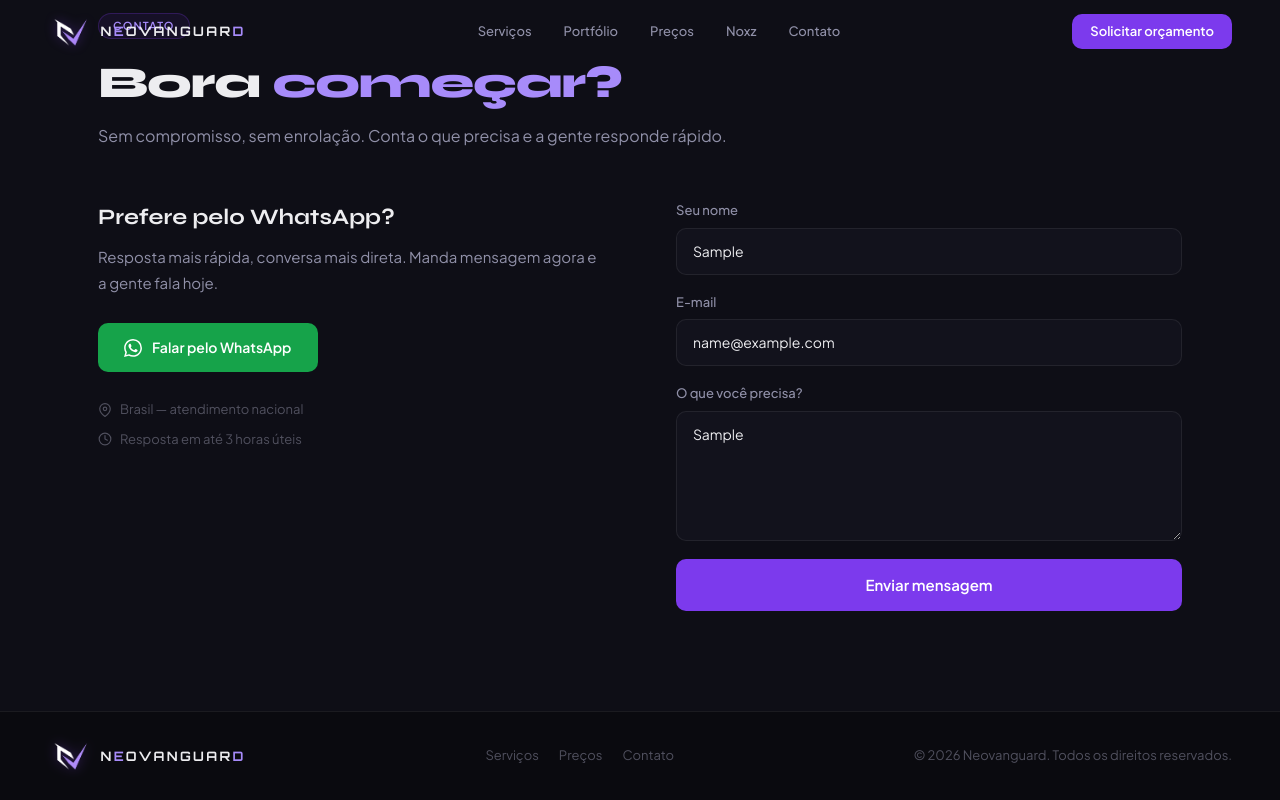
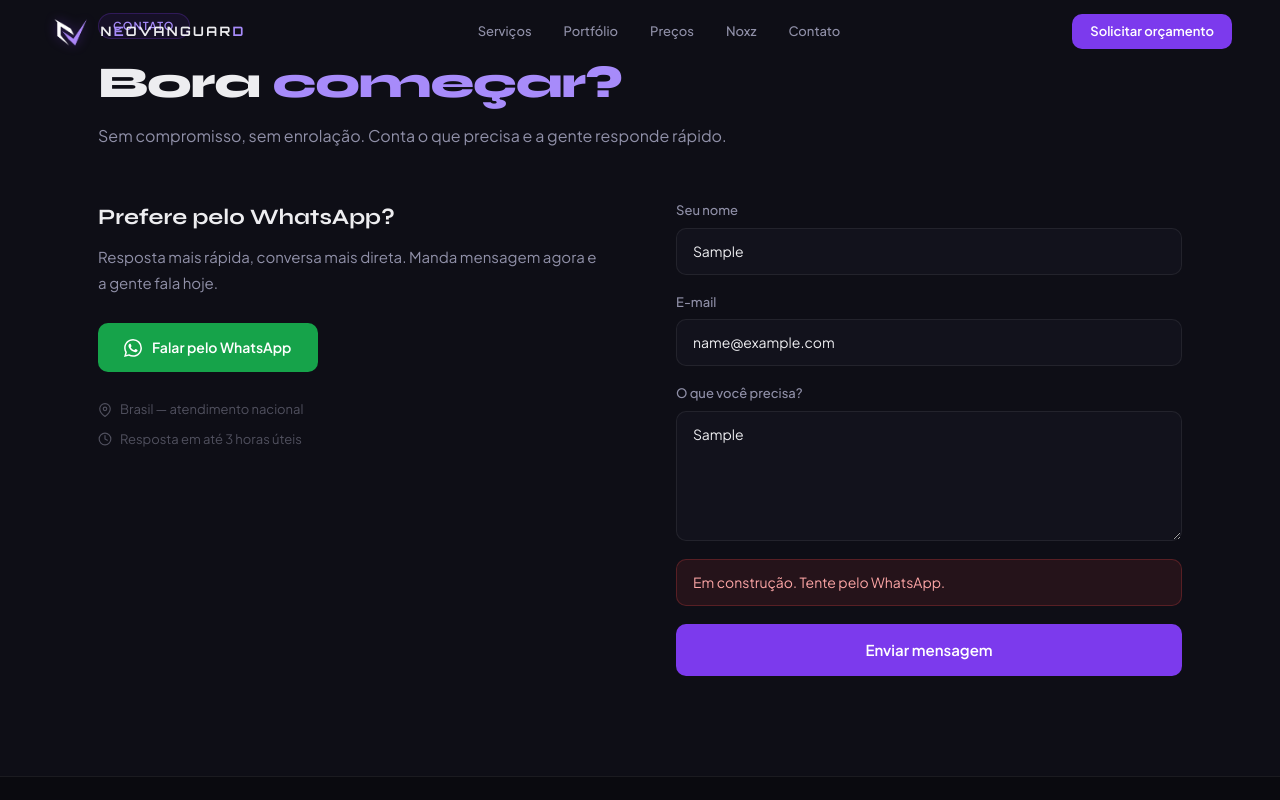
Before and after one commit to NEOpisa/NVGHUB, a Next.js app: page / in a window 1280 px wide. Both pictures are taken after typing "Sample", "name@example.com", "Sample" into the empty fields and a click on the button "Enviar mensagem". Shown: the part 4719-5519 px from the top of the page. Built offline with nearby package versions, Linux system fonts and the light colour scheme.

Commit message:
feat: botões mostram mensagem em construção

```diff
--- a/src/components/ContatoSection.tsx
+++ b/src/components/ContatoSection.tsx
@@ -20,6 +20,7 @@ export default function ContatoSection() {
 
   const handleSubmit = (e: React.FormEvent) => {
     e.preventDefault();
+    setStatus("err");
   };
 
   return (
@@ -110,7 +111,7 @@ export default function ContatoSection() {
             )}
             {status === "err" && (
               <div className="form-message error">
-                Algo deu errado. Tente pelo WhatsApp.
+                Em construção. Tente pelo WhatsApp.
               </div>
             )}
 
--- a/src/components/ServicesSection.tsx
+++ b/src/components/ServicesSection.tsx
@@ -114,10 +114,11 @@ function WaitlistForm() {
 
   const handleSubmit = (e: React.FormEvent) => {
     e.preventDefault();
+    setStatus("ok");
   };
 
   if (status === "ok") {
-    return <p className="saas-waitlist-msg show">✓ Você entrou na lista!</p>;
+    return <p className="saas-waitlist-msg show">Em construção. Tente pelo WhatsApp.</p>;
   }
 
   return (
```
